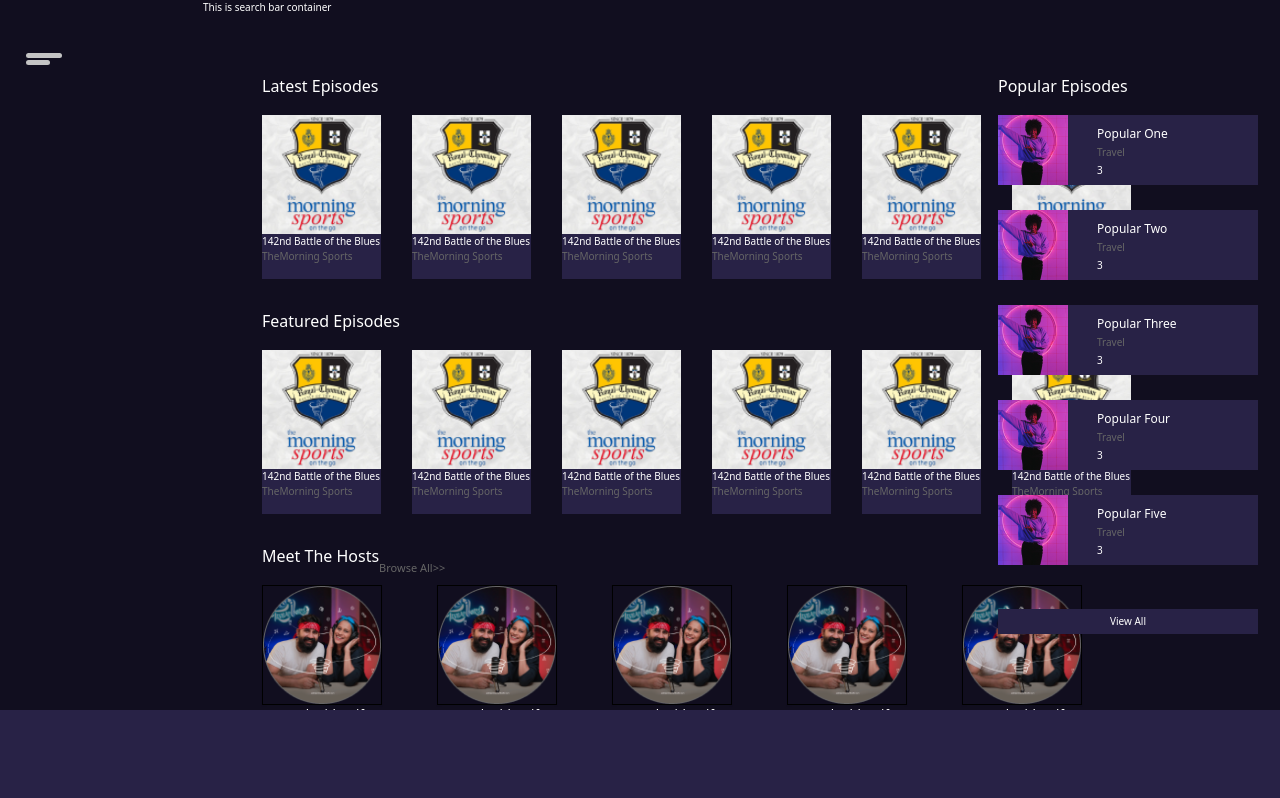
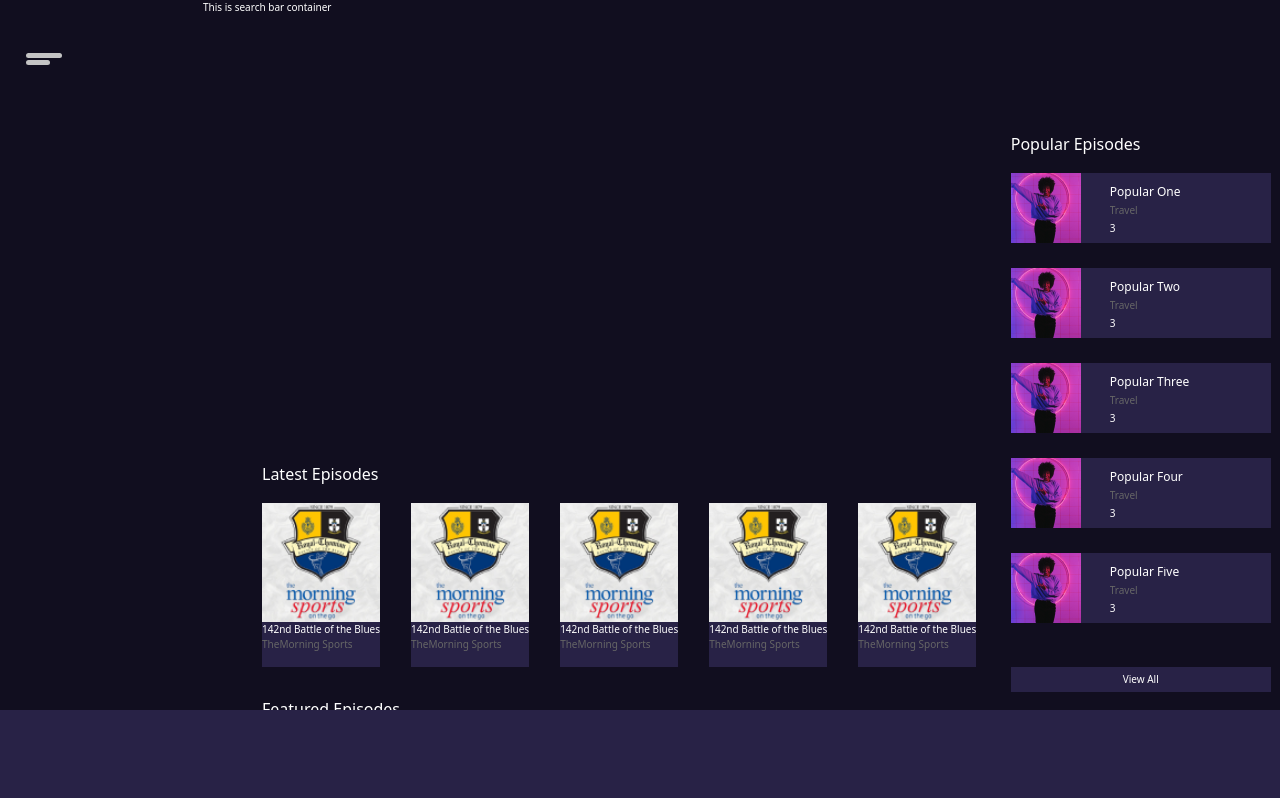
Before and after one commit to tsjayakody/onthego-client, a React (Create React App) app: page / in a window 1280 px wide. Shown: the top 798 px of the page. Built offline with nearby package versions, Linux system fonts and the light colour scheme.

Commit message:
home screen overlapping issue fix

```diff
--- a/src/components/Home.jsx
+++ b/src/components/Home.jsx
@@ -1,100 +1,23 @@
 import React from 'react';
-import HomeRowContainerTitle from './home/HomeRowContainerTitle';
-import HomeContainerEpisodes from './home/HomeContainerEpisodes';
-import HomeContainerHostCard from './home/HomeContainerHostCard';
-import PopularEpisode from './home/PopularEpisode';
 import BackgroundContainer from './shared/BackgroundContainer';
 import Topbar from './shared/Topbar';
-import latestepisodes from '../data/LatestEpisodes';
-import featuredepisodes from '../data/FeaturedEpisodes';
-import hosts from '../data/Hosts';
-import popularepisodes from '../data/PopularEpisodes';
+import HomeLeftContainer from './home/HomeLeftContainer';
+import HomeRightContainer from './home/HomeRightContainer';
 
-function Home({isopen}) {
-    console.log({isopen});
+function Home({ isopen }) {
+    console.log({ isopen });
     return (
         <BackgroundContainer>
             {/* top bar */}
             <Topbar>
                 <p className='text-#FFFFFF text-[10px]'>This is search bar container</p>
             </Topbar>
-      {/* main content */}
-      <div className='flex relative'>
-                {/* music shows */}
-                {/* shows carousel */}
-                <div className='basis-3/4 flex flex-col pt-[32px] pl-[26px] md:pt-[59px] md:pl-[59px]'>
-                    {/* latest episodes */}
-                    <div className='pb-[19px] md:pb-[30px]'>
-                        <HomeRowContainerTitle rowTitle='Latest Episodes' />
-                        {/* dynmic list here */}
-                        <div className='flex space-x-[16px] md:space-x-[31px] w-screen overflow-x-auto'>
-                            {latestepisodes.map((item)=>(
-                                <HomeContainerEpisodes
-                                    key={item.id}
-                                    bannerImage={item.episodeCover}
-                                    bannerTitle={item.episodeName}
-                                    bannerCreator={item.episodeOwner}
-                                 />
-                            ))}
+            <div className='w-full h-full flex'>
+                <div className='flex-auto w-4/6 h-full '>
+                    <HomeLeftContainer/>
                 </div>
-                    </div>
-                    {/* featured episodes */}
-                    <div className='pb-[27px] md:pb-[30px]'>
-                        <HomeRowContainerTitle rowTitle='Featured Episodes' />
-                        {/* dynmic list here */}
-                        <div className='flex space-x-[16px] md:space-x-[31px] w-screen overflow-x-auto'>
-                            {featuredepisodes.map((item)=>(
-                                <HomeContainerEpisodes
-                                    key={item.id}
-                                    bannerImage={item.episodeCover}
-                                    bannerTitle={item.episodeName}
-                                    bannerCreator={item.episodeOwner}
-                                />
-                            ))}
-                        </div>
-                    </div>
-                    {/* meet the hosts */}
-                    <div className=''>
-                        <div className='flex'>
-                            <HomeRowContainerTitle rowTitle='Meet The Hosts' />
-                                <div className='flex items-center text-#666666 text-[11px] pt-[7px]'>
-                                    <p>Browse All{'>'}{'>'}</p>
-                                </div>
-                            </div>
-                        <div className='flex space-x-[55px]'>
-                            {hosts.map((item)=>(
-                                <HomeContainerHostCard
-                                    key={item.id}
-                                    bannerImage={item.hostCover}
-                                    bannerTitle={item.hostName}
-                                    bannerType={item.host}
-                                />
-                            ))}
-                        </div>
-                    </div>
-                </div>
-                <div className='basis-1/4 flex-col md:inline hidden sm:hidden absolute top-[59px] right-[22px] bottom-[150px]'>
-                    {/* popular episodes */}
-                    <div className=''>
-                        <HomeRowContainerTitle rowTitle='Popular Episodes' />
-                        <div className='flex flex-col space-y-[25px]'>
-                            {popularepisodes.map((item)=>(
-                                <PopularEpisode
-                                    key={item.id}
-                                    episodeImage={item.episodeCover}
-                                    episodeTitle={item.episodeTitle}
-                                    episodeCategory={item.episodeCategory}
-                                    episodeDuration={item.episodeTime}
-                                />
-                            ))}
-                        </div>
-                        {/* view all sample button */}
-                        <div className='pt-[42px]'>
-                        <button className='bg-#282246 h-[1.563rem] w-[16.25rem] ' >
-                            <p className='text-#FFFFFF text-[10px]'>View All</p>
-                        </button>
-                        </div>
-                    </div>
+                <div className='flex-auto w-1/6 h-full md:inline hidden'>
+                    <HomeRightContainer/>
                 </div>
             </div>
         </BackgroundContainer>
--- /dev/null
+++ b/src/components/home/HomeLeftContainer.jsx
@@ -0,0 +1,67 @@
+import React from 'react'
+import featuredepisodes from '../../data/FeaturedEpisodes'
+import hosts from '../../data/Hosts'
+import latestepisodes from '../../data/LatestEpisodes'
+import HomeContainerEpisodes from './HomeContainerEpisodes'
+import HomeRowContainerTitle from './HomeRowContainerTitle'
+import HomeContainerHostCard from './HomeContainerHostCard';
+
+function HomeLeftContainer() {
+    return (
+        <div className='flex-col mt-[32px] ml-[26px] md:mt-[59px] md:ml-[59px]'>
+            <div className='pt-[388px] pr-[20px]'>
+                {/* latest episodes */}
+                <div className='  pb-[19px] md:pb-[30px]'>
+                    <HomeRowContainerTitle rowTitle='Latest Episodes' />
+                    {/* dynmic list here */}
+                    <div className='flex space-x-[16px] md:space-x-[31px] w-full overflow-x-auto'>
+                        {latestepisodes.map((item) => (
+                            <HomeContainerEpisodes
+                                key={item.id}
+                                bannerImage={item.episodeCover}
+                                bannerTitle={item.episodeName}
+                                bannerCreator={item.episodeOwner}
+                            />
+                        ))}
+                    </div>
+                </div>
+                {/* featured episodes */}
+                <div className='pb-[27px] md:pb-[30px]'>
+                    <HomeRowContainerTitle rowTitle='Featured Episodes' />
+                    {/* dynmic list here */}
+                    <div className='flex space-x-[16px] md:space-x-[31px] w-full overflow-x-auto'>
+                        {featuredepisodes.map((item) => (
+                            <HomeContainerEpisodes
+                                key={item.id}
+                                bannerImage={item.episodeCover}
+                                bannerTitle={item.episodeName}
+                                bannerCreator={item.episodeOwner}
+                            />
+                        ))}
+                    </div>
+                </div>
+                {/* meet the hosts */}
+                <div className=''>
+                    <div className='flex'>
+                        <HomeRowContainerTitle rowTitle='Meet The Hosts' />
+                        <div className='flex items-center text-#666666 text-[11px] pt-[7px]'>
+                            <p>Browse All{'>'}{'>'}</p>
+                        </div>
+                    </div>
+                    <div className='flex space-x-[55px]'>
+                        {hosts.map((item) => (
+                            <HomeContainerHostCard
+                                key={item.id}
+                                bannerImage={item.hostCover}
+                                bannerTitle={item.hostName}
+                                bannerType={item.host}
+                            />
+                        ))}
+                    </div>
+                </div>
+            </div>
+        </div>
+    )
+}
+
+export default HomeLeftContainer
--- /dev/null
+++ b/src/components/home/HomeRightContainer.jsx
@@ -0,0 +1,36 @@
+import React from 'react'
+import popularepisodes from '../../data/PopularEpisodes'
+import HomeRowContainerTitle from './HomeRowContainerTitle'
+import PopularEpisode from './PopularEpisode'
+
+// absolute top-[59px] right-[22px] bottom-[150px]
+
+function HomeRightContainer() {
+    return (
+        <div className='w-full flex-col hidden md:inline'>
+            {/* popular episodes */}
+            <div className='md:pt-[117px]'>
+                <HomeRowContainerTitle rowTitle='Popular Episodes' />
+                <div className='w-10/12 flex flex-col space-y-[25px]'>
+                    {popularepisodes.map((item) => (
+                        <PopularEpisode
+                            key={item.id}
+                            episodeImage={item.episodeCover}
+                            episodeTitle={item.episodeTitle}
+                            episodeCategory={item.episodeCategory}
+                            episodeDuration={item.episodeTime}
+                        />
+                    ))}
+                </div>
+                {/* view all sample button */}
+                <div className='pt-[42px]'>
+                    <button className='bg-#282246 h-[1.563rem] w-[16.25rem] ' >
+                        <p className='text-#FFFFFF text-[10px]'>View All</p>
+                    </button>
+                </div>
+            </div>
+        </div>
+    )
+}
+
+export default HomeRightContainer
```
Lines whose indentation alone changed are shown as unchanged.
